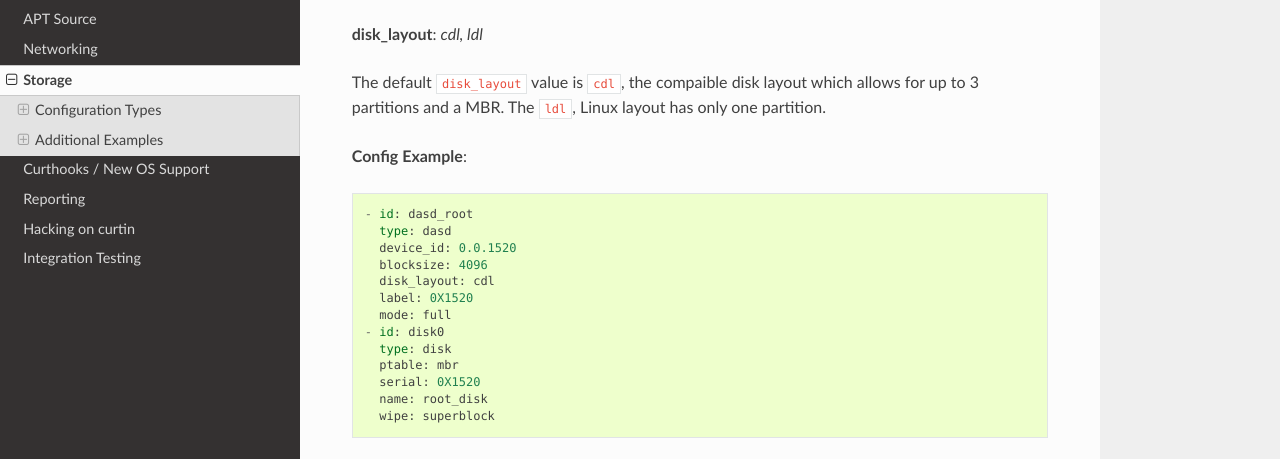
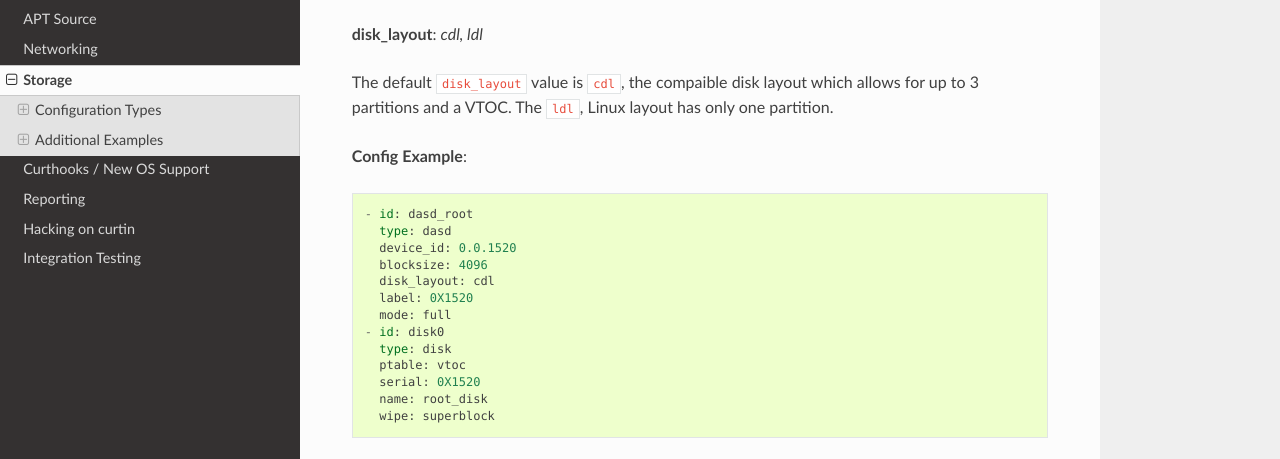
Before and after one commit to canonical/curtin, a Sphinx documentation site: the page built from doc/topics/storage.rst, in a window 1280 px wide and 900 px high, scrolled down 2222 px. Shown: the part 185-644 px from the top of the window. Built offline with Sphinx 7.4.7 and the Read the Docs theme 2.0.0, drawn with Linux system fonts in a browser that asks for light colours.

Commit message:
dasd: update partition table value to 'vtoc'
DASD devices use a 'vtoc' partition table type. It is similar to DOS
but it is not in MS-DOS format. Adjust this value to 'vtoc' in docs,
block schema and the example config for vmtest.

LP: #1847073

```diff
--- a/doc/topics/storage.rst
+++ b/doc/topics/storage.rst
@@ -110,7 +110,7 @@ These ``label`` values are reserved and cannot be used:
 **disk_layout**: *cdl, ldl*
 
 The default ``disk_layout`` value is ``cdl``, the compaible disk layout which
-allows for up to 3 partitions and a MBR.  The ``ldl``, Linux layout has only
+allows for up to 3 partitions and a VTOC.  The ``ldl``, Linux layout has only
 one partition.
 
 
@@ -125,7 +125,7 @@ one partition.
    mode: full
  - id: disk0
    type: disk
-   ptable: mbr
+   ptable: vtoc
    serial: 0X1520
    name: root_disk
    wipe: superblock
```
Also changed, not shown: 2 other files.
